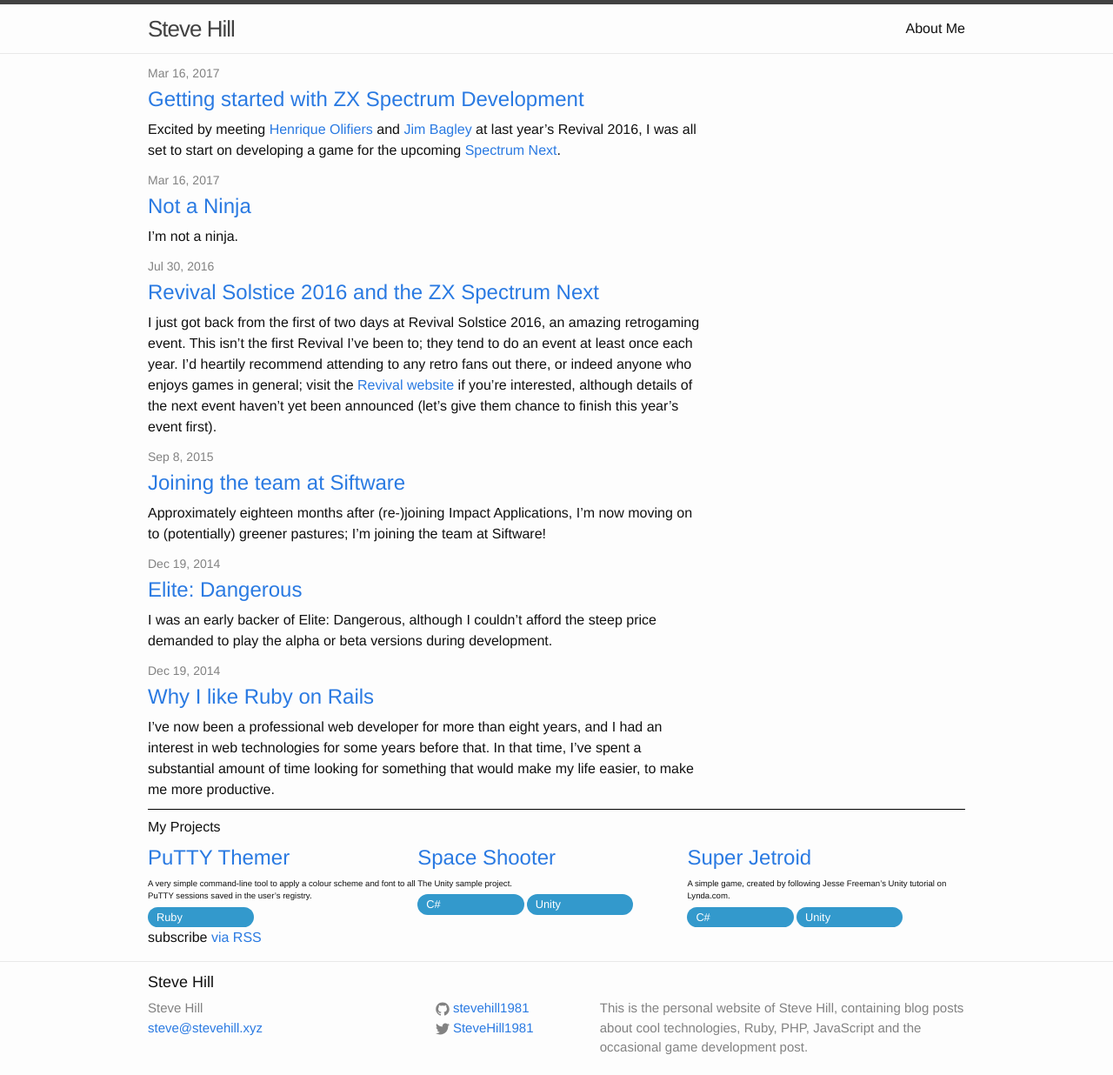
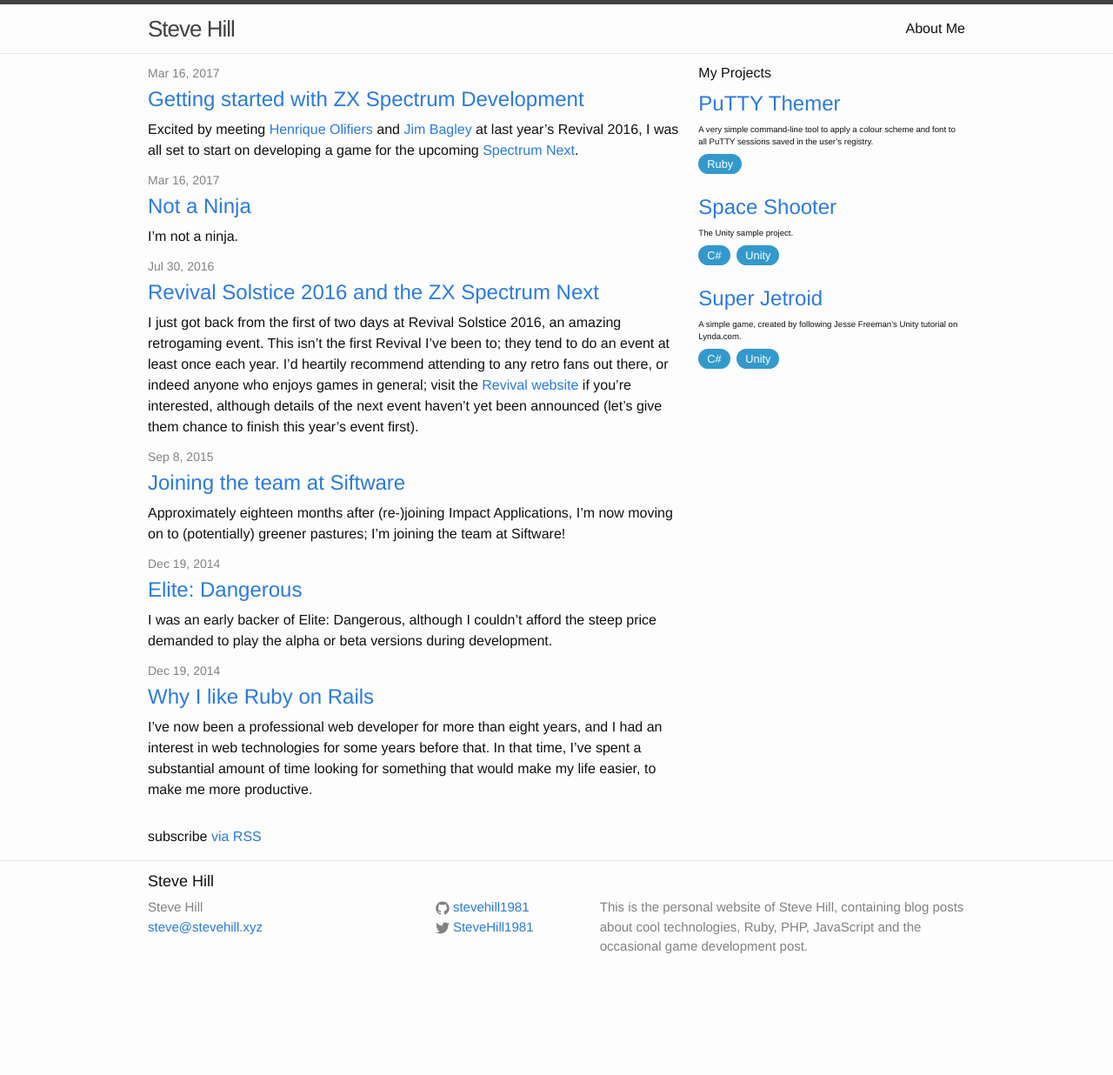
Before and after one commit to stevehill1981/stevehill1981.github.io, a Jekyll site: the page built from index.html, in a window 1280 px wide. Shown: the whole page at 87% size. Built offline with Jekyll 4.4.1, drawn with Linux system fonts in a browser that asks for light colours; after the commit the page ends 1120 px from its top, so only the background shows below that.

Commit message:
Two-column layout.

```diff
--- a/css/main.scss
+++ b/css/main.scss
@@ -62,14 +62,13 @@ body {
   margin: 0 auto;
 }
 
-.main {
-  width: 640px;
+.home {
+  display: grid;
+  grid-template-columns: 2fr 1fr;
+  gap: 20px;
 }
 
 .projects {
-  border-top: 1px solid black;
-  padding-top: 0.5em;
-
   h2 {
     font-size: 1em;
   }
@@ -85,8 +84,7 @@ body {
 
     li {
       list-style: none;
-      width: 33%;
-      float: left;
+      margin-bottom: 20px;
     }
   }
 
```
